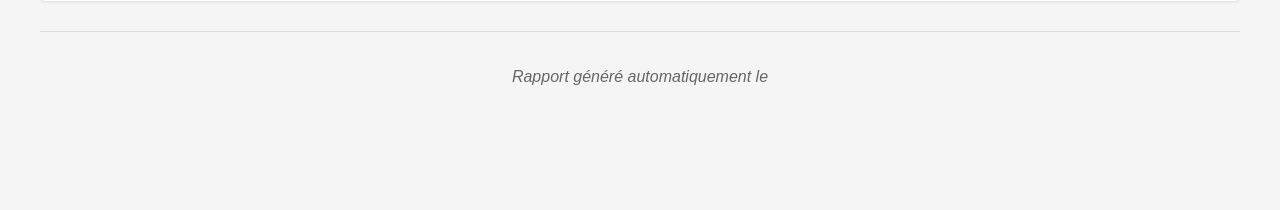
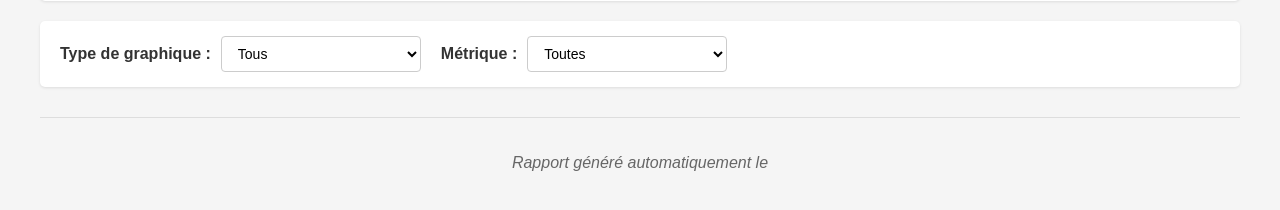
Before and after one commit to SteampunkIslande/slurm-usage-report, a Python web app: template app/templates/aggregated_efficiency.html.j2 in a window 1280 px wide. Shown: the part 237-447 px from the top of the page. Run offline with Jinja, Linux system fonts and the light colour scheme; the template is opened without the code that fills it, so the values that code supplies are empty.

Commit message:
Claude Opus 4.5 refactored aggregated_efficiency template

```diff
--- a/app/templates/aggregated_efficiency.html.j2
+++ b/app/templates/aggregated_efficiency.html.j2
@@ -1,3 +1,5 @@
+{% from "macros/charts.html.j2" import render_calendar, render_line_plot, render_chart_selector,
+render_chart_filter_script, render_chart_selector_styles %}
 <!DOCTYPE html>
 <html lang="fr">
 
@@ -69,6 +71,7 @@
             color: #666;
         }
     </style>
+    {{ render_chart_selector_styles() }}
 </head>
 
 <body>
@@ -79,32 +82,36 @@
         <p><strong>Nombre de jours avec données:</strong> {{ num_days }}</p>
     </div>
 
+    {# Définir les types de graphiques et métriques disponibles #}
+    {% set chart_types = [
+    {"id": "calendar", "label": "Calendrier"},
+    {"id": "line", "label": "Courbe"}
+    ] %}
+
+    {# Extraire les métriques uniques depuis les calendriers #}
+    {% set metrics = [] %}
     {% for metric in calendars %}
-    <div class="summary">
-        <h3>{{ metric.title }}</h3>
-        <div class="calendar-container">
-            {{ metric.calendar_html | safe }}
-        </div>
-        <div class="legend">
-            <span class="legend-label">{{ metric.min_value | round(2) }}%</span>
-            <div class="legend-gradient"></div>
-            <span class="legend-label">{{ metric.max_value | round(2) }}%</span>
-        </div>
-    </div>
+    {% set _ = metrics.append({"id": metric.title, "label": metric.title}) %}
     {% endfor %}
 
+    {# Afficher le sélecteur de graphiques #}
+    {{ render_chart_selector(chart_types, metrics) }}
+
+    {# Afficher tous les calendriers #}
+    {% for metric in calendars %}
+    {{ render_calendar(metric) }}
+    {% endfor %}
+
+    {# Afficher tous les line plots #}
     {% for plot in line_plots %}
-    <div class="summary">
-        <h3>{{ plot.title }}</h3>
-        <div class="calendar-container">
-            {{ plot.html | safe }}
-        </div>
-    </div>
+    {{ render_line_plot(plot) }}
     {% endfor %}
 
     <footer>
         <p><em>Rapport généré automatiquement le {{ generation_time }}</em></p>
     </footer>
+
+    {{ render_chart_filter_script() }}
 </body>
 
 </html>
--- /dev/null
+++ b/app/templates/macros/charts.html.j2
@@ -0,0 +1,168 @@
+{#
+Macros pour l'affichage de graphiques dans les rapports agrégés.
+
+Ces macros permettent de généraliser l'affichage de différents types
+de représentations graphiques (calendriers, lignes, etc.)
+#}
+
+{#
+Macro pour afficher un graphique de type calendrier
+
+Args:
+metric: dict avec les clés title, calendar_html, min_value, max_value
+#}
+{% macro render_calendar(metric) %}
+<div class="chart-container" data-chart-type="calendar" data-metric="{{ metric.title }}">
+    <h3>{{ metric.title }}</h3>
+    <div class="calendar-container">
+        {{ metric.calendar_html | safe }}
+    </div>
+    <div class="legend">
+        <span class="legend-label">{{ metric.min_value | round(2) }}%</span>
+        <div class="legend-gradient"></div>
+        <span class="legend-label">{{ metric.max_value | round(2) }}%</span>
+    </div>
+</div>
+{% endmacro %}
+
+{#
+Macro pour afficher un graphique de type ligne (Plotly)
+
+Args:
+plot: dict avec les clés title, html
+#}
+{% macro render_line_plot(plot) %}
+<div class="chart-container" data-chart-type="line" data-metric="{{ plot.title }}">
+    <h3>{{ plot.title }}</h3>
+    <div class="plot-container">
+        {{ plot.html | safe }}
+    </div>
+</div>
+{% endmacro %}
+
+{#
+Macro pour afficher un sélecteur de type de graphique et de métrique
+
+Args:
+chart_types: liste de tuples (id, label) pour les types de graphiques
+metrics: liste de tuples (id, label) pour les métriques disponibles
+#}
+{% macro render_chart_selector(chart_types, metrics) %}
+<div class="chart-selector">
+    <div class="selector-group">
+        <label for="chart-type-select">Type de graphique :</label>
+        <select id="chart-type-select" onchange="updateChartVisibility()">
+            <option value="all">Tous</option>
+            {% for chart_type in chart_types %}
+            <option value="{{ chart_type.id }}">{{ chart_type.label }}</option>
+            {% endfor %}
+        </select>
+    </div>
+    <div class="selector-group">
+        <label for="metric-select">Métrique :</label>
+        <select id="metric-select" onchange="updateChartVisibility()">
+            <option value="all">Toutes</option>
+            {% for metric in metrics %}
+            <option value="{{ metric.id }}">{{ metric.label }}</option>
+            {% endfor %}
+        </select>
+    </div>
+</div>
+{% endmacro %}
+
+{#
+Macro pour le script JavaScript de filtrage des graphiques
+#}
+{% macro render_chart_filter_script() %}
+<script>
+    function updateChartVisibility() {
+        const chartTypeSelect = document.getElementById('chart-type-select');
+        const metricSelect = document.getElementById('metric-select');
+
+        const selectedChartType = chartTypeSelect.value;
+        const selectedMetric = metricSelect.value;
+
+        const allCharts = document.querySelectorAll('.chart-container');
+
+        allCharts.forEach(chart => {
+            const chartType = chart.getAttribute('data-chart-type');
+            const metric = chart.getAttribute('data-metric');
+
+            const matchesType = selectedChartType === 'all' || chartType === selectedChartType;
+            const matchesMetric = selectedMetric === 'all' || metric === selectedMetric;
+
+            if (matchesType && matchesMetric) {
+                chart.style.display = 'block';
+            } else {
+                chart.style.display = 'none';
+            }
+        });
+    }
+
+    // Initialiser l'affichage au chargement de la page
+    document.addEventListener('DOMContentLoaded', updateChartVisibility);
+</script>
+{% endmacro %}
+
+{#
+Macro pour les styles CSS du sélecteur
+#}
+{% macro render_chart_selector_styles() %}
+<style>
+    .chart-selector {
+        display: flex;
+        gap: 20px;
+        align-items: center;
+        background-color: white;
+        padding: 15px 20px;
+        border-radius: 5px;
+        box-shadow: 0 1px 3px rgba(0, 0, 0, 0.1);
+        margin-bottom: 20px;
+        flex-wrap: wrap;
+    }
+
+    .selector-group {
+        display: flex;
+        align-items: center;
+        gap: 10px;
+    }
+
+    .selector-group label {
+        font-weight: bold;
+        color: #333;
+    }
+
+    .selector-group select {
+        padding: 8px 12px;
+        border: 1px solid #ccc;
+        border-radius: 4px;
+        background-color: white;
+        font-size: 14px;
+        cursor: pointer;
+        min-width: 200px;
+    }
+
+    .selector-group select:hover {
+        border-color: #999;
+    }
+
+    .selector-group select:focus {
+        outline: none;
+        border-color: #007bff;
+        box-shadow: 0 0 0 2px rgba(0, 123, 255, 0.25);
+    }
+
+    .chart-container {
+        background-color: white;
+        padding: 20px;
+        border-radius: 5px;
+        box-shadow: 0 1px 3px rgba(0, 0, 0, 0.1);
+        margin-bottom: 20px;
+    }
+
+    .plot-container {
+        text-align: center;
+        margin: 20px 0;
+    }
+</style>
+{% endmacro %}
```
